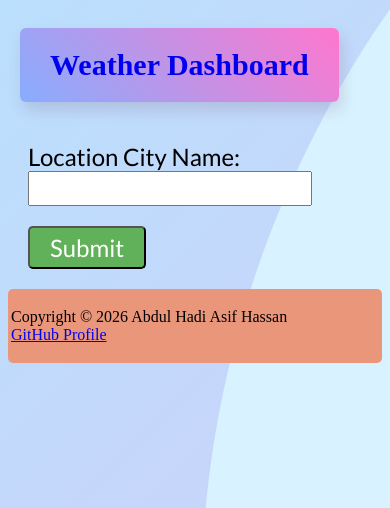
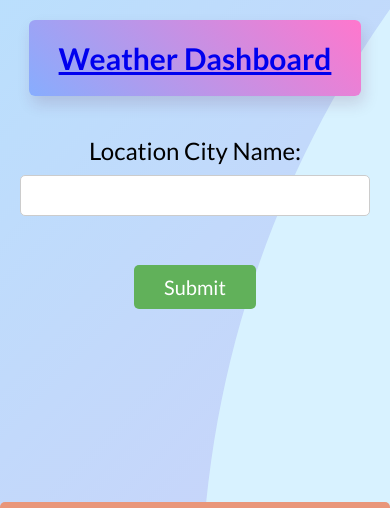
Before and after one commit to abdulhadiasifhassan-coder/Weather-Dashboard-with-Flask, a Flask app: page / in a window 390 px wide. Shown: the top 508 px of the page. Run offline with Flask 2, Linux system fonts and the light colour scheme.

Commit message:
Changed github profile link and made it mobile responsive

```diff
--- a/static/styles/index.css
+++ b/static/styles/index.css
@@ -1,54 +1,62 @@
-h2 {
-    padding-left: 20px;
+* {
+    box-sizing: border-box;
+    margin: 0;
+    padding: 0;
 }
-
 body {
     background: url("background.png");
+    font-family: 'Lato', 'sans-serif';
+    display: flex;
+    flex-direction: column;
+    min-height: 100vh;
 }
-
-.weatherText {
-    font-family: 'Lato', 'sans-serif';
+.titleName {
+    display: flex;
+    justify-content: center;
+    padding: 20px;
+}
+.titleName h1 {
+    font-size: 30px;
+    background: linear-gradient(45deg, #87adfe, #ff77cd);
+    border-radius: 6px;
+    padding: 20px 30px;
+    box-shadow: 3px 8px 15px rgba(94, 28, 68, 0.15);
+    text-align: center;
+}
+#weatherForm {
+    display: flex;
+    flex-direction: column;
+    align-items: center;
+    padding: 20px;
+    gap: 10px;
     font-size: 24px;
 }
-
-#weatherForm {
-    padding: 20px;
+#weatherInput {
+    font-size: 20px;
+    padding: 8px;
+    border-radius: 5px;
+    border: 1px solid #ccc;
+    width: 100%;
+    max-width: 400px;
 }
-
 #weatherSubmit {
     color: white;
     font-family: 'Lato', 'sans-serif';
     background-color: #61b15a;
-    padding: 5px 20px;
+    padding: 10px 30px;
     border-radius: 5px;
-    margin-top: 20px;
+    font-size: 20px;
+    border: none;
 }
-
 #weatherSubmit:hover {
     cursor: pointer;
     color: black;
     transition: 1s;
 }
-
 footer {
-    text-align: left;
-    padding: 3px;
+    text-align: center;
+    padding: 10px;
     border-radius: 5px;
     background-color: DarkSalmon;
+    margin-top: auto;
 }
-
-.titleName h1{
-    display: inline-block;
-    font-size: 30px;
-    background: linear-gradient(45deg, #87adfe, #ff77cd);
-    border-radius: 6px;
-    padding: 20px 30px;
-    alignment: center;
-    box-sizing: border-box;
-    box-shadow: 3px 8px 15px rgba(94, 28, 68, 0.15);
-}
-
-.titleName {
-    padding-left: 12px;
-    padding-top: 5px;
-}
--- a/templates/index.html
+++ b/templates/index.html
@@ -2,6 +2,7 @@
 <html lang="en">
     <head>
         <meta charset="UTF-8">
+        <meta name="viewport" content="width=device-width, initial-scale=1.0">
         <title>Weather Dashboard</title>
         <link rel="stylesheet" type="text/css" href="{{ url_for('static', filename='styles/index.css') }}">
         <link rel="preconnect" href="https://fonts.gstatic.com">
@@ -18,7 +19,7 @@
         </form>
         <footer>
             <p>Copyright © 2026 Abdul Hadi Asif Hassan<br>
-            <a href="https://github.com/abdulhadiasifhassan-coder">GitHub Profile</a></p>
+            <a href="https://github.com/abdulhadiasifhassan-coder"><img src="https://img.shields.io/badge/GitHub-abdulhadiasifhassan--coder-181717?style=flat&logo=github" alt="GitHub Profile"></a></p>
         </footer>
     </body>
 </html>
```
